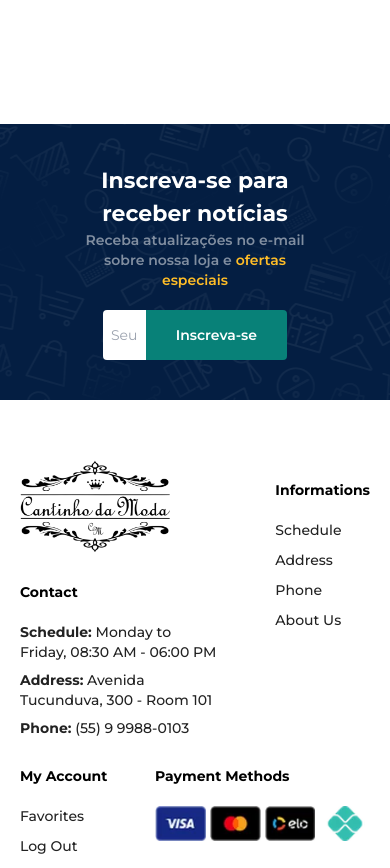
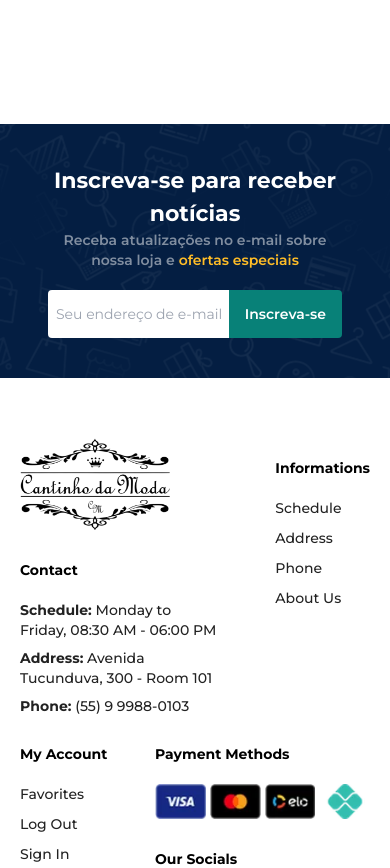
Before and after one commit to Bruno-RW/cantinho-moda-front, a Next.js app: page / in a window 390 px wide. Shown: the part 860-1728 px from the top of the page. Built offline with nearby package versions, Linux system fonts and the light colour scheme.

Commit message:
Fixed jornal responsivity

```diff
--- a/components/footer/jornal/Jornal.tsx
+++ b/components/footer/jornal/Jornal.tsx
@@ -2,10 +2,10 @@ import JornalForm from "./JornalForm";
 
 const Jornal = () => {
   return (
-    <section id="jornal" className="flex flex-col lg:flex-row flex-wrap items-center justify-between text-center lg:text-start py-10 px-20 my-10 bg-[#041E42] bg-no-repeat bg-[url('/images/banners/b7.png')]">
+    <section id="jornal" className="flex flex-col xl:flex-row flex-wrap items-center justify-between text-center xl:text-start py-10 px-12 sm:px-16 md:px-20 my-10 bg-[#041E42] bg-no-repeat bg-[url('/images/banners/b7.png')]">
       <div>
         <h4 className="text-white text-[1.375rem] font-bold">Inscreva-se para receber notícias</h4>
-        <p className="text-[#818EA0] text-sm font-semibold mb-5 lg:mb-0">Receba atualizações no e-mail sobre nossa loja e <span className="text-[#FFBD27]">ofertas especiais</span></p>
+        <p className="text-[#818EA0] text-sm font-semibold mb-5 xl:mb-0">Receba atualizações no e-mail sobre nossa loja e <span className="text-[#FFBD27]">ofertas especiais</span></p>
       </div>
 
       <JornalForm />
--- a/components/footer/jornal/JornalForm.tsx
+++ b/components/footer/jornal/JornalForm.tsx
@@ -1,10 +1,10 @@
 const JornalForm = () => {
   return (
-    <div className="flex w-[80%] lg:w-[40%]">
-      <input type="email" id="emailNews" name="email" className="text-sm w-full h-[3.125rem] px-2 outline-none rounded rounded-tr-none
+    <div className="flex w-full sm:w-[90%] md:w-[70%] xl:w-[40%]">
+      <input type="email" id="emailNews" name="email" className="text-sm w-full h-12 px-2 outline-none rounded rounded-tr-none
       rounded-br-none" placeholder="Seu endereço de e-mail" autoComplete="email" required />
 
-      <button type="button" className="text-white text-sm font-semibold py-[15px] px-[30px] max-h-[3.125rem] whitespace-nowrap bg-[#088178] rounded rounded-tl-none rounded-bl-none normal">Inscreva-se</button>
+      <button type="button" className="align-middle text-white text-sm font-semibold leading-3 py-2 px-4 sm:px-5 whitespace-nowrap bg-[#088178] rounded rounded-tl-none rounded-bl-none normal">Inscreva-se</button>
     </div>
   );
 }
```
